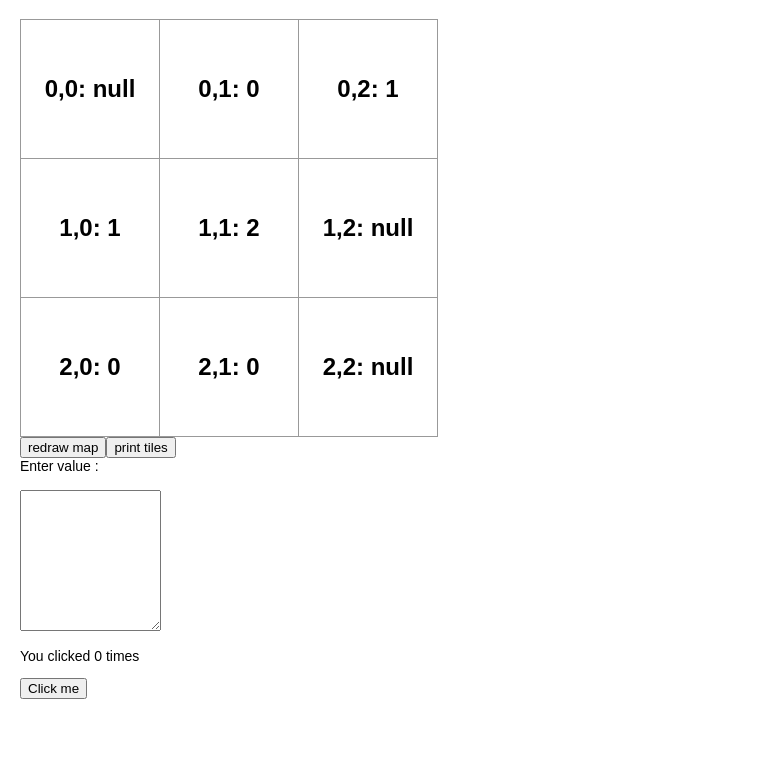
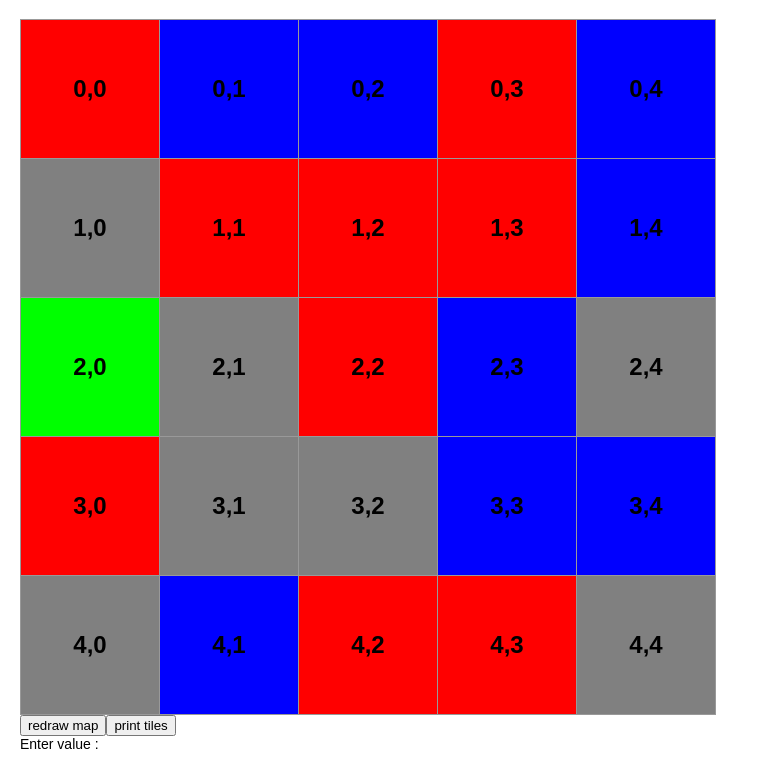
Before and after one commit to adekcz/codenames, a React (Create React App) app: page / in a window 1280 px wide. Shown: the top 766 px of the page, without its empty margins (0-759 px from the left). Built offline with nearby package versions, Linux system fonts and the light colour scheme.

Commit message:
colors are shown and can be regenerated

```diff
--- a/src/App.css
+++ b/src/App.css
@@ -18,8 +18,8 @@ ol, ul {
 }
 
 .tile {
+  border: 1px solid #999;
   background: #fff;
-  border: 1px solid #999;
   float: left;
   font-size: 24px;
   font-weight: bold;
@@ -31,6 +31,20 @@ ol, ul {
   height: 140px;
   width: 140px;
 }
+
+.red {
+  background: red;
+}
+.blue {
+  background: blue;
+}
+.dark {
+  background: lime;
+}
+.grey {
+  background: grey;
+}
+
 
 .tile:focus {
   outline: none;
--- a/src/App.js
+++ b/src/App.js
@@ -2,13 +2,15 @@ import React, {useState} from 'react';
 import logo from './logo.svg';
 import './App.css';
 
-const size = 3;
+const size = 5;
 const wordCount= size*size;
 
 function Tile(props) {
     return (
-        <button className="tile" onClick={props.onClick}>
-        {props.value}
+        <button
+        className={"tile "+props.tileType}
+        >
+        {props.text}
         </button>
     );
 
@@ -19,8 +21,9 @@ class Board extends React.Component {
     renderTile(row, col) {
         return <Tile
         key={row + " " + col}
-        value={this.props.tiles[row][col].text + ": " + this.props.tiles[row][col].tileType}
-        onClick={() => this.props.onClick(row, col)}
+        text={this.props.tiles[row][col].text}
+        tileType={this.props.tiles[row][col].tileType}
+        onClick={this.props.onClick}
             />;
     }
 
@@ -107,10 +110,10 @@ class Textareademo extends React.Component {
     }
 }
 
-function create2dArray(rows, cols) {
+function create2dArray(rows, cols, def=null) {
     let array = Array(rows).fill(null);
     for (let row = 0; row<rows; row++) {
-        array[row] = Array(cols).fill(null);
+        array[row] = Array(cols).fill(def);
     }
     return array;
 
@@ -128,7 +131,8 @@ function createInitArray() {
 }
 
 function createGameMap(size) {
-    let gameMap = create2dArray(size, size);
+    let colorMap = {0:"red", 1:"blue", 2:"dark"}
+    let gameMap = create2dArray(size, size, "grey");
 
     let redCount = parseInt(size*size * 0.36);
     let blueCount = redCount - 1;
@@ -140,8 +144,8 @@ function createGameMap(size) {
         while (currentCount < colorsCount[colorIndex]) {
             let row=parseInt(Math.random()*size);
             let col=parseInt(Math.random()*size);
-            if(gameMap[row][col] === null) {
-                gameMap[row][col] = colorIndex;
+            if(gameMap[row][col] === "grey") {
+                gameMap[row][col] = colorMap[colorIndex];
                 currentCount++;
             }
         }
@@ -193,24 +197,8 @@ let App = () => {
                 print tiles
             </button>
             <Textareademo tiles={tiles} setTiles={ (value) => setTiles(value) }    />
-        <Example />
             </div>
     );
 }
 
-function Example() {
-  // Declare a new state variable, which we'll call "count"  const [count, setCount] = useState(0);
-      const [count, setCount] = useState(0);
-    console.log(count);
-
-  return (
-    <div>
-      <p>You clicked {count} times</p>
-      <button onClick={() => setCount(count + 1)}>
-        Click me
-      </button>
-    </div>
-  );
-}
-
 export default App;
```
